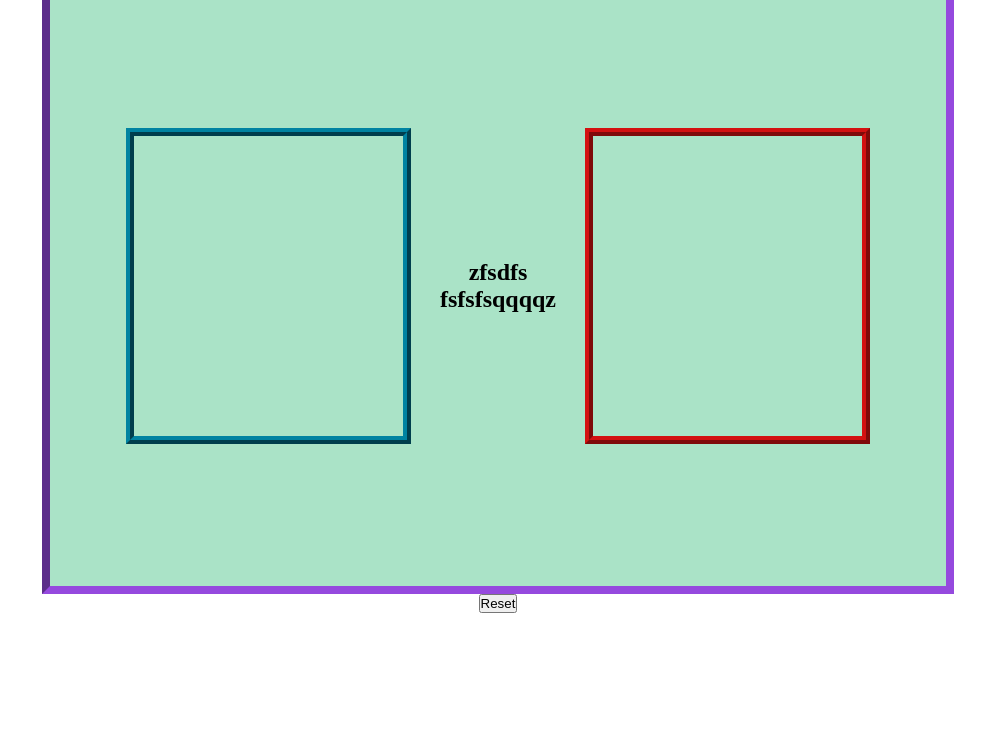
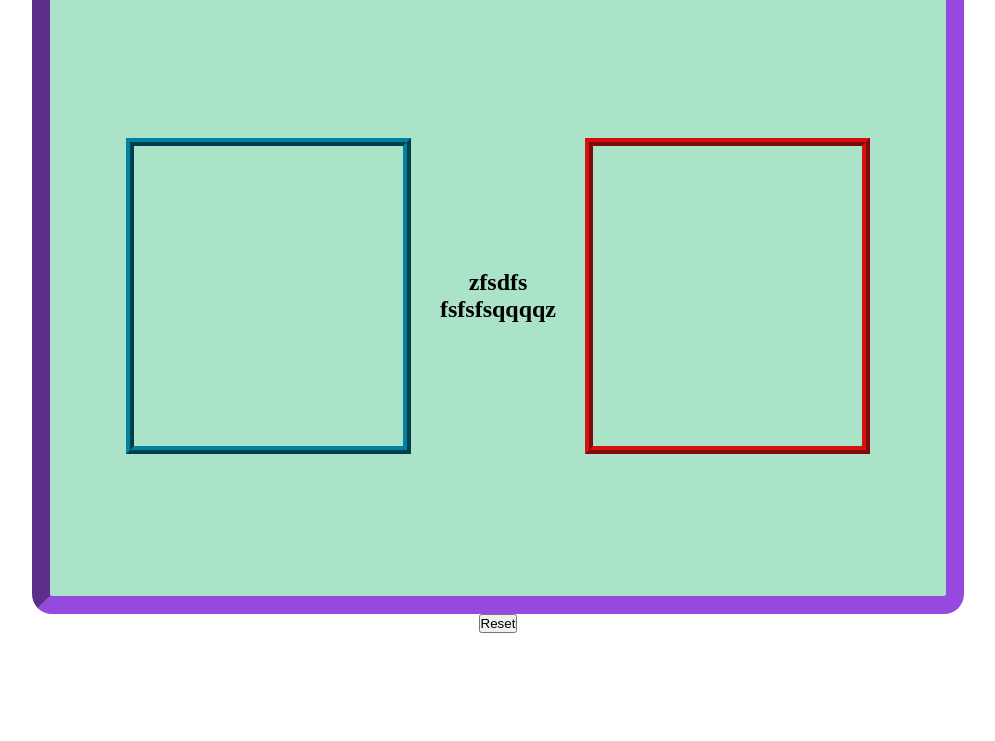
Before and after one commit to manucarenjot/chi-fu-mi, a plain HTML site: page index.html in a window 1280 px wide. Shown: the part 59-800 px from the top of the page, without its empty margins (142-1137 px from the left). Drawn offline with Linux system fonts and the light colour scheme.

Commit message:
Chi fu mi

```diff
--- a/style.css
+++ b/style.css
@@ -16,7 +16,8 @@ body {
 #jeu {
     width: 70%;
     height: 600px;
-    border: inset 8px #9549de;
+    border: inset 18px #9549de;
+    border-radius: 20px;
     background-color: #aae3c7;
     display: flex;
     flex-direction: row;
```
Also changed, not shown: 1 other file.
